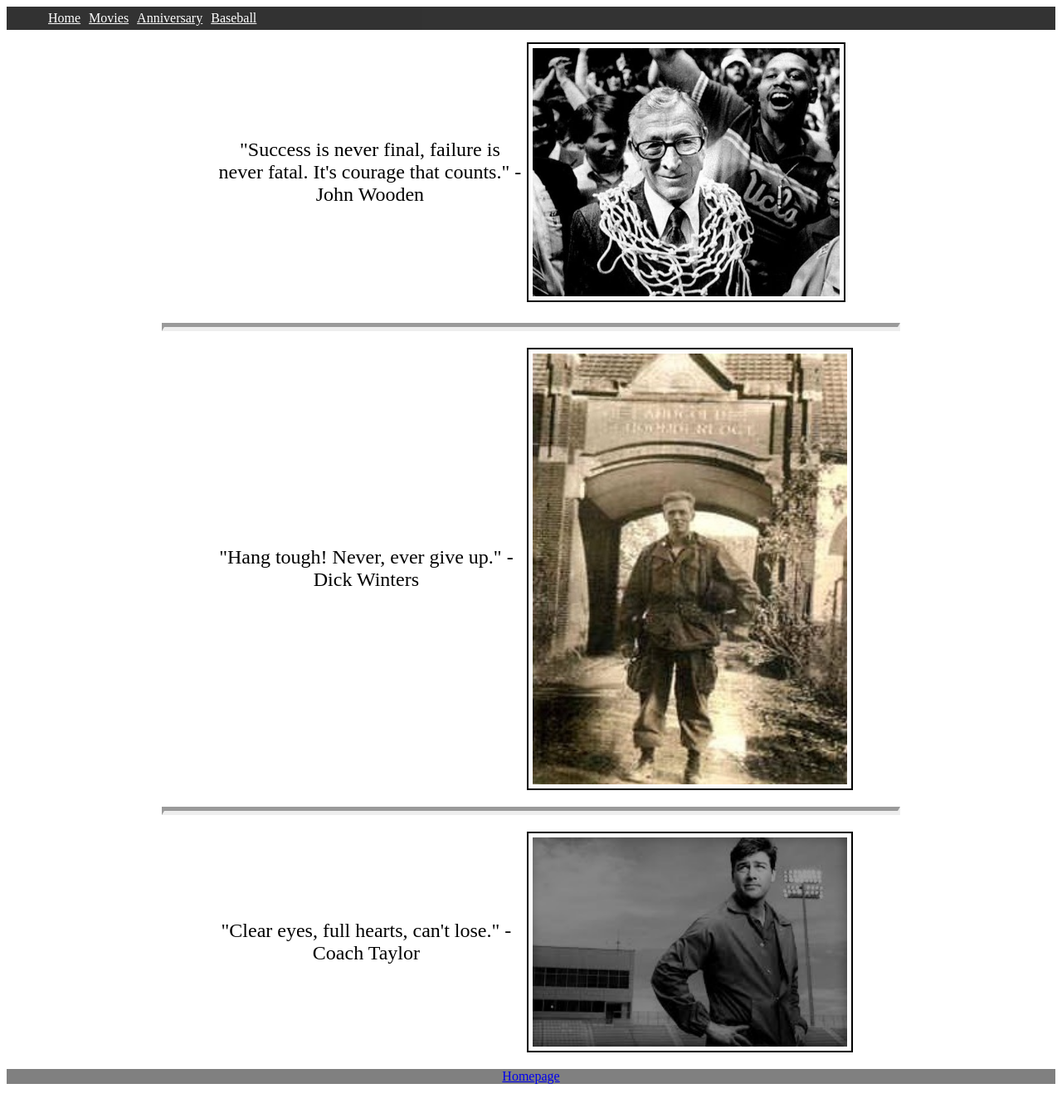
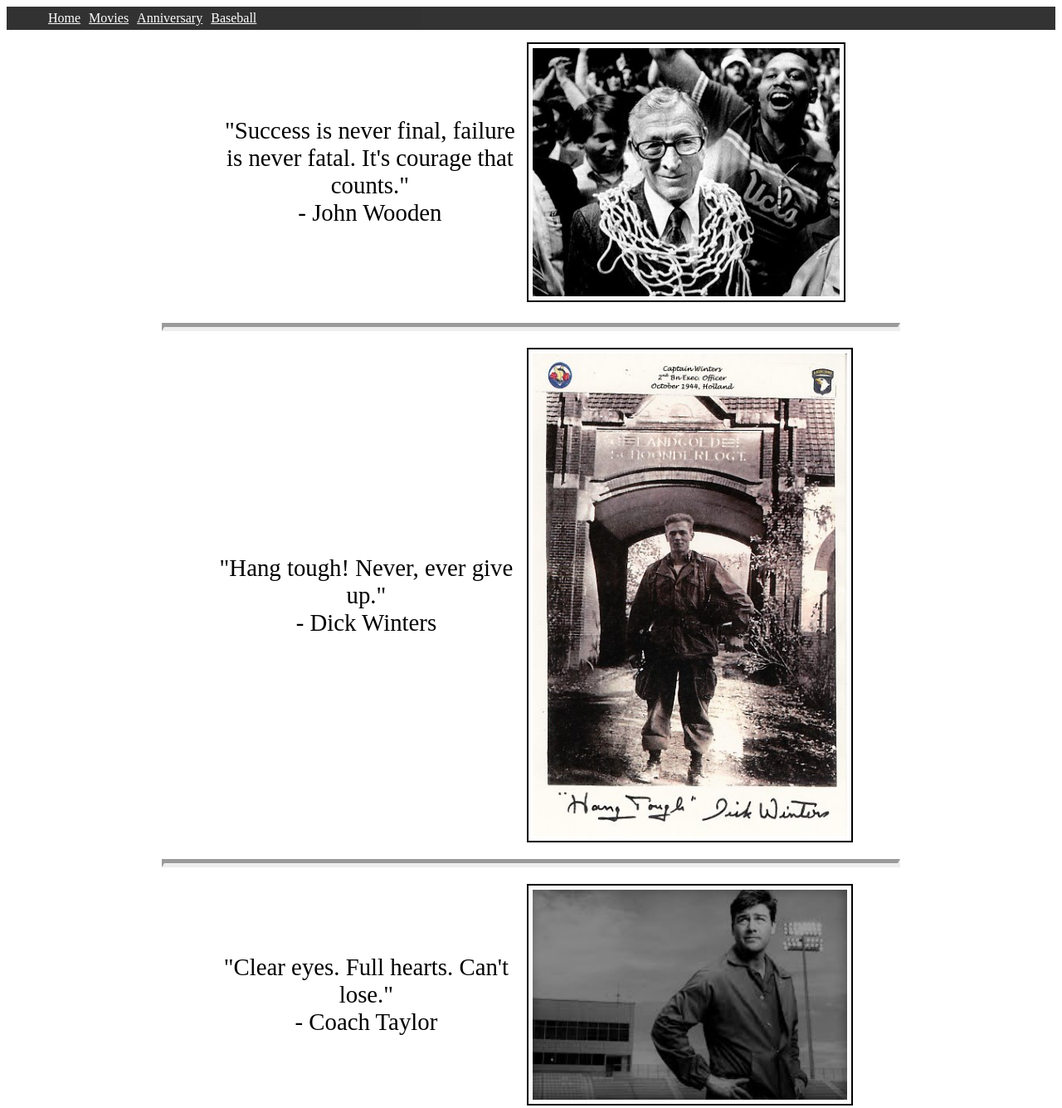
Before and after one commit to ereynolds16/ereynolds16.github.io, a plain HTML site: page index.html in a window 1280 px wide. Shown: the top 1335 px of the page at 83% size. Before the commit the page ends 1314 px from the top, so only its background shows below. Drawn offline with Linux system fonts and the light colour scheme; a web font is replaced by a local one.

Commit message:
Made minor tweaks on homepage.

```diff
--- a/index.html
+++ b/index.html
@@ -29,17 +29,17 @@
     </header>
     <div class="quotes">
         <div class="wooden1">
-            <span>"Success is never final, failure is never fatal. It's courage that counts." - John Wooden</span>
+            <span>"Success is never final, failure is never fatal. It's courage that counts." <br>- John Wooden</span>
             <img id="wooden1_img" src="resources/images/wooden_1.jpg">
         </div>
         <hr>
         <div class="winters">
-            <span>"Hang tough! Never, ever give up." - Dick Winters</span>
-            <img id="winters_img" src="resources/images/winters.jpg">
+            <span>"Hang tough! Never, ever give up." <br>- Dick Winters</span>
+            <img id="winters_img" src="resources/images/winters_2.jpg">
         </div>
         <hr>
         <div class="taylor">
-            <span>"Clear eyes, full hearts, can't lose." - Coach Taylor</span>
+            <span>"Clear eyes. Full hearts. Can't lose." <br>- Coach Taylor</span>
             <img id="taylor_img" src="resources/images/fnl_1.jpg">
         </div>
     </div>
--- a/resources/css/index.css
+++ b/resources/css/index.css
@@ -53,7 +53,7 @@ h1 {
     vertical-align: middle;
     width: 30%;
     overflow: auto;
-    font-size: 1.5rem;
+    font-size: 1.8rem;
     border: 2px;
 }
 
```
Also changed, not shown: resources/images/winters_2.jpg (added).
